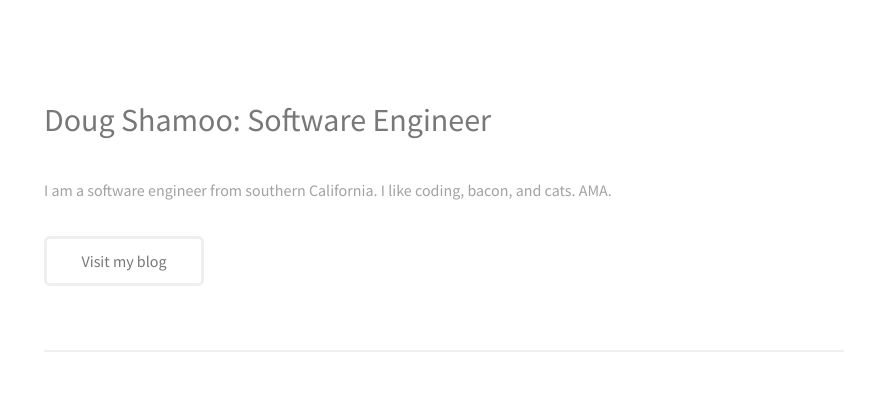
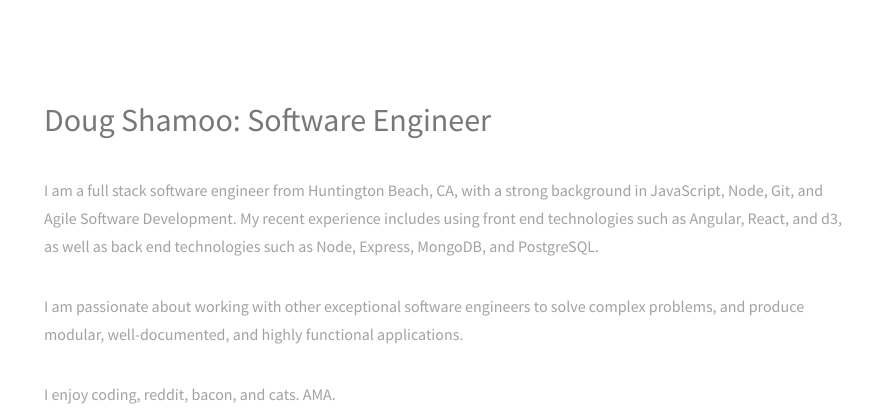
Before and after one commit to dougshamoo/me, a website: page public/index.html in a window 1280 px wide. Shown: the top 413 px of the page, 388-1280 px from the left. Drawn offline with Linux system fonts and the light colour scheme.

Commit message:
Update intro section [Closes #3]

```diff
--- a/public/index.html
+++ b/public/index.html
@@ -33,7 +33,15 @@
 						<header class="major">
 							<h2>Doug Shamoo: Software Engineer</h2>
 						</header>
-						<p>I am a software engineer from southern California. I like coding, bacon, and cats. AMA.</p>
+						<p>
+							I am a full stack software engineer from Huntington Beach, CA, with a strong background in JavaScript, Node, Git, and Agile Software Development. My recent experience includes using front end technologies such as Angular, React, and d3, as well as back end technologies such as Node, Express, MongoDB, and PostgreSQL.
+						</p>
+						<p>
+							I am passionate about working with other exceptional software engineers to solve complex problems, and produce modular, well-documented, and highly functional applications.
+						</p>
+						<p>
+							I enjoy coding, reddit, bacon, and cats. AMA.
+						</p>
 						<ul class="actions">
 							<li><a href="http://dougshamoo.github.io" class="button">Visit my blog</a></li>
 						</ul>
```
